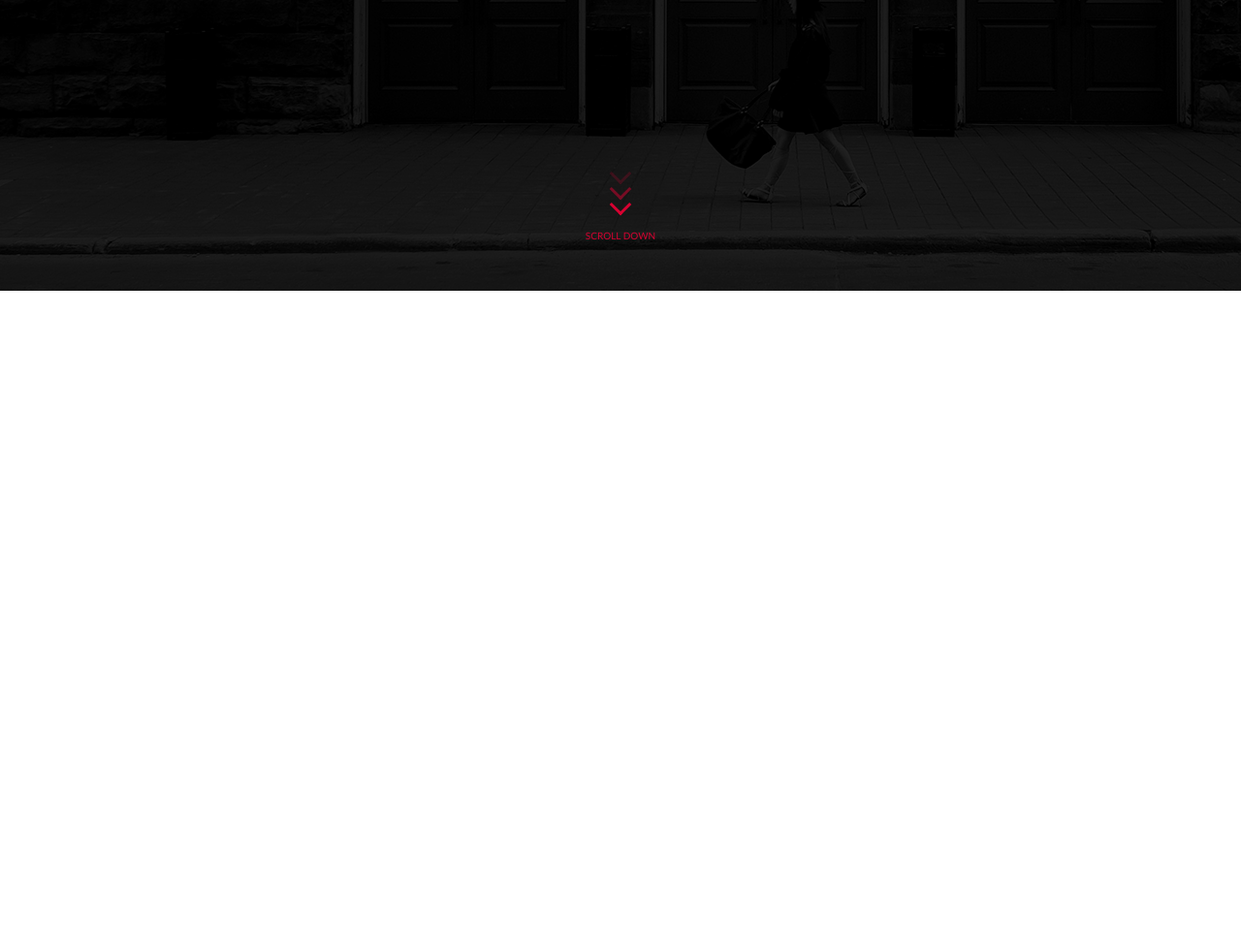
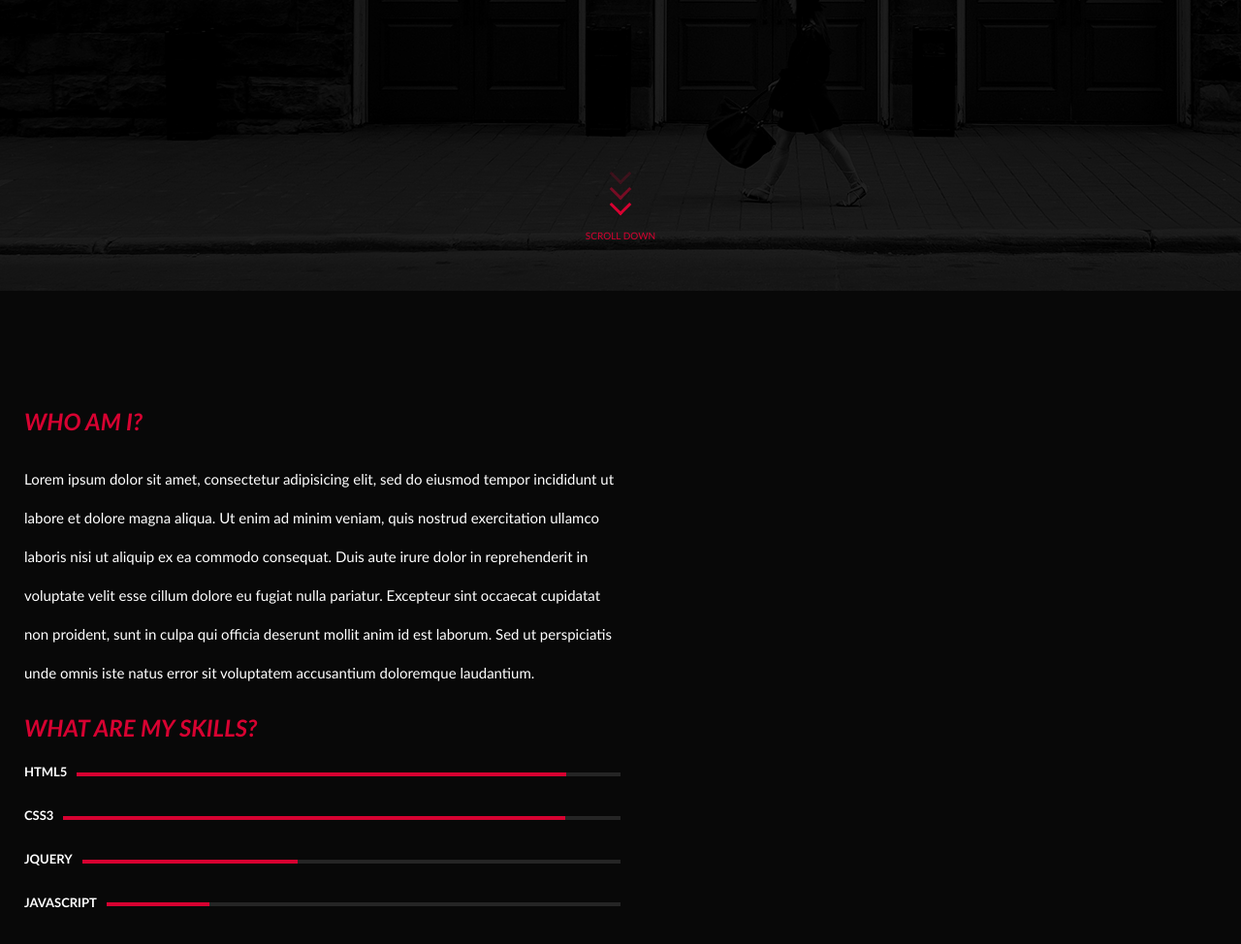
Before and after one commit to Senj0ugahara/personal-card, a plain HTML site: page index.html in a window 1280 px wide. Shown: the part 700-1674 px from the top of the page at 97% size. Before the commit the page ends 1000 px from the top, so only its background shows below. Drawn offline with Linux system fonts and the light colour scheme.

Commit message:
header and about

```diff
--- a/index.html
+++ b/index.html
@@ -73,6 +73,62 @@
     </header>
     <!-- /.header -->
 
+    <main>
+        <section class="about">
+            <div class="container">
+                <div class="about__block">
+                    <div class="cell">
+                        <div class="about-block">
+                            <h3 class="title">
+                                Who Am I?
+                            </h3>
+                            <div class="about-block__description">
+                                Lorem ipsum dolor sit amet, consectetur adipisicing elit, sed do eiusmod tempor incididunt ut labore et dolore magna aliqua. Ut enim ad minim veniam, quis nostrud exercitation ullamco laboris nisi ut aliquip ex ea commodo consequat. Duis aute irure dolor in reprehenderit in voluptate velit esse cillum dolore eu fugiat nulla pariatur. Excepteur sint occaecat cupidatat non proident, sunt in culpa qui officia deserunt mollit anim id est laborum. Sed ut perspiciatis unde omnis iste natus error sit voluptatem accusantium doloremque laudantium.
+                            </div>
+                        </div>
+                        <!-- /.about-block -->
+                        <div class="about-block">
+                            <h3 class="title">
+                               What are my skills?
+                            </h3>
+                            <div class="about__progress-bar">
+                                <div class="about__progress-bar__name">html5</div>
+                                <div class="about__progress-bar__track">
+                                    <div class="about__progress-bar__track-line html"></div>
+                                </div>
+                            </div>
+                            <div class="about__progress-bar">
+                                <div class="about__progress-bar__name">css3</div>
+                                <div class="about__progress-bar__track">
+                                    <div class="about__progress-bar__track-line css"></div>
+                                </div>
+                            </div>
+                            <div class="about__progress-bar">
+                                <div class="about__progress-bar__name">jquery</div>
+                                <div class="about__progress-bar__track">
+                                    <div class="about__progress-bar__track-line jquery"></div>
+                                </div>
+                            </div>
+                            <div class="about__progress-bar">
+                                <div class="about__progress-bar__name">javascript</div>
+                                <div class="about__progress-bar__track">
+                                    <div class="about__progress-bar__track-line javascript"></div>
+                                </div>
+                            </div>
+                        </div>
+                        <!-- /.about-block -->
+                    </div>
+                    <!-- /.cell -->
+                    <div class="cell"></div>
+                    <!-- /.cell -->
+                </div>
+                <!-- /.about__block -->
+            </div>
+            <!-- /.container -->
+        </section>
+        <!-- /.about -->
+    </main>
+
     <script src="js/jquery.js"></script>
     <script src="js/script.js"></script>
 </body>
--- a/sass/_grid.sass
+++ b/sass/_grid.sass
@@ -6,3 +6,5 @@ a
 .container
     max-width: 1230px
     margin: auto
+.cell
+    width: 50%
--- a/sass/_interface.sass
+++ b/sass/_interface.sass
@@ -4,3 +4,8 @@ body
 header
     background: url(../img/bg.png)
     height: 1000px
+h3
+    +bold-italic
+    font-size: 24px
+    color: #d70231
+    text-transform: uppercase
--- /dev/null
+++ b/sass/blocks/_about.sass
@@ -0,0 +1,63 @@
+@keyframes html
+    0%
+        width: 0%
+    100%
+        width: 90%
+@keyframes css
+    0%
+        width: 0%
+    100%
+        width: 90%
+@keyframes jquery
+    0%
+        width: 0%
+    100%
+        width: 40%
+@keyframes javascript
+    0%
+        width: 0%
+    100%
+        width: 20%
+.about
+    background: #080808
+    &__block
+        padding-top: 100px
+        padding-bottom: 130px
+    &-block
+        &__description
+            +regular
+            font-size: 15px
+            line-height: 40
+            color: #fff
+            line-height: 2.667
+    &__progress-bar
+        display: flex
+        align-items: center
+        margin-bottom: 30px
+        &__name
+            +bold
+            font-size: 13px
+            color: #fff
+            text-transform: uppercase
+        &__track
+            width: 100%
+            height: 4px
+            background: #252525
+            margin-left: 10px
+            &-line
+                height: 4px
+                background: #d70231
+                &.html
+                    width: 90%
+                    animation: html 2s
+                &.css
+                    width: 90%
+                    animation: css 2s
+                &.jquery
+                    width: 40%
+                    animation: jquery 2s
+                &.javascript
+                    width: 20%
+                    animation: javascript 2s
+    &__progress-bar:last-child
+        margin-bottom: 0
--- a/sass/style.sass
+++ b/sass/style.sass
@@ -10,5 +10,8 @@
 // Шапка сайта
 @import 'blocks/navbar'
 
-// hero
+// Hero
 @import 'blocks/hero'
+
+// About
+@import 'blocks/about'
```
Also changed, not shown: css/style.css, 1 other file.
